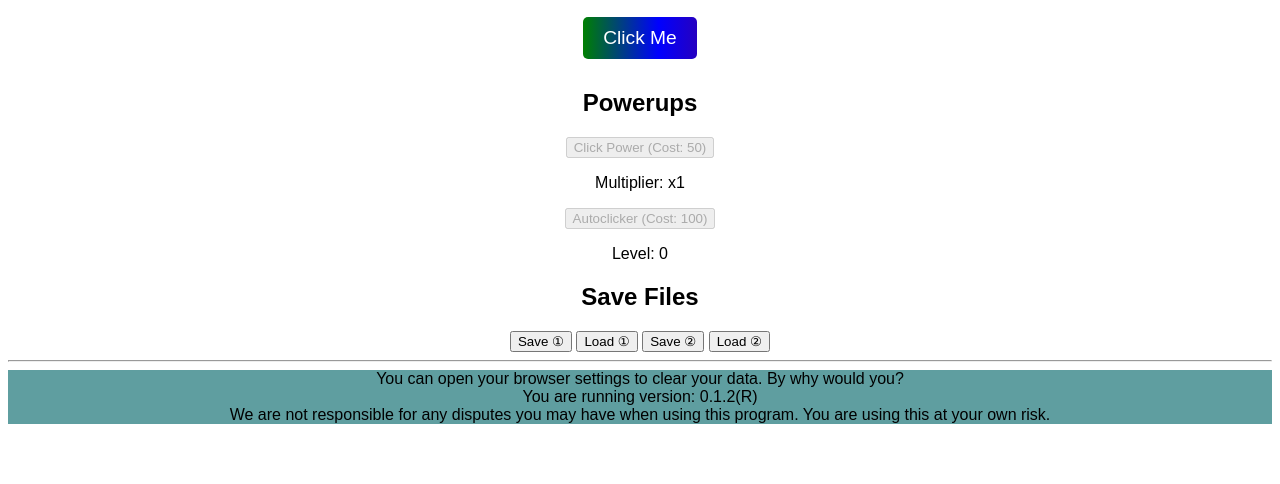
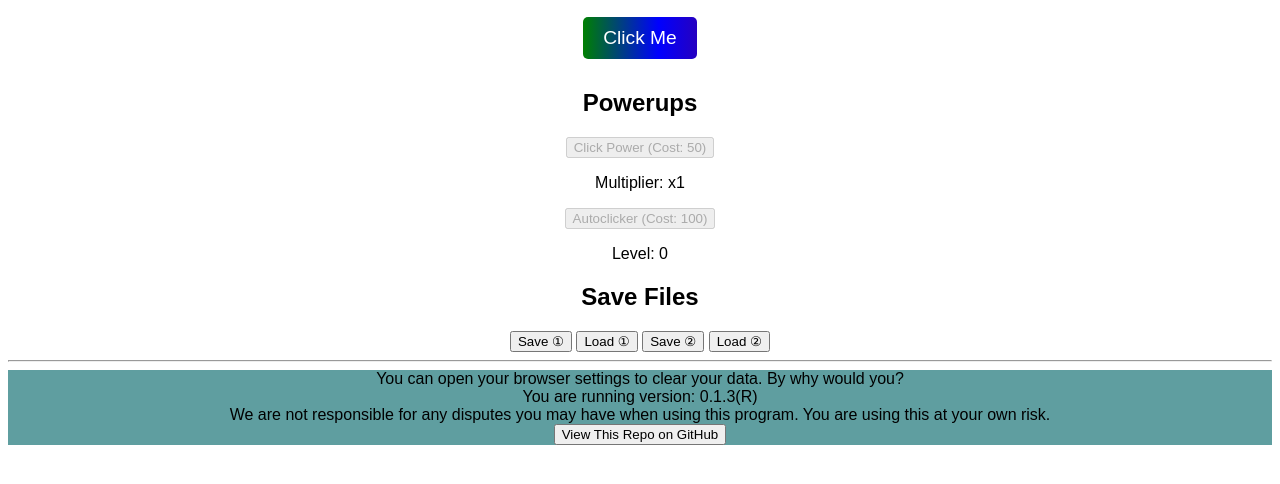
Before and after one commit to A-A-A-A-java/SomewhatClicker, a plain HTML site: page index.html in a window 1280 px wide. Shown: the part 148-632 px from the top of the page. Drawn offline with Linux system fonts and the light colour scheme.

Commit message:
Update index.html (To V0.1.3)
Added Favicon
Added Github Repo Button

```diff
--- a/index.html
+++ b/index.html
@@ -2,6 +2,7 @@
 <html lang="en">
 <head>
     <meta charset="UTF-8">
+    <link rel="icon" type="image/x-icon" href="https://images.vexels.com/media/users/3/131773/isolated/lists/790c78d39fd853ae72167411aa11d727-pixilated-hand-cursor-1.png">
     <meta name="viewport" content="width=device-width, initial-scale=1.0">
     <title>Somewhat Clicker</title>
     <style>
@@ -219,8 +220,10 @@
 <hr class="rounded">
 <div id="footer" style="background-color:cadetblue;">
 <p1 style="color:black;" style="font-size:25%;">You can open your browser settings to clear your data. By why would you?</p1> <br>
-    <p1 style="color:black;">You are running version: 0.1.2(R)</p1>
+    <p1 style="color:black;">You are running version: 0.1.3(R)</p1>
     <br>
     <p1>We are not responsible for any disputes you may have when using this program. You are using this at your own risk.</p1>
+    <br>
+    <button a="https://github.com/A-A-A-A-java/SomewhatClicker">View This Repo on GitHub</button>
 </div>
 </html>
```
